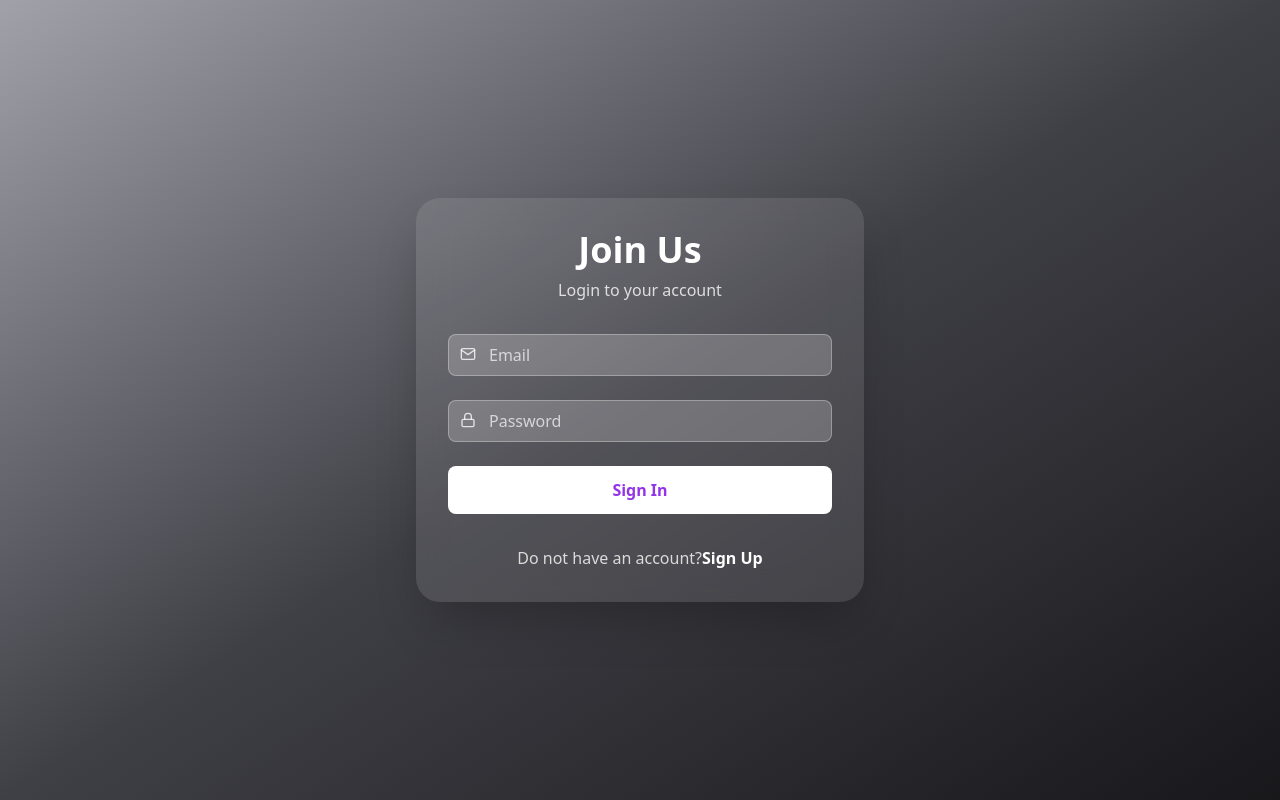
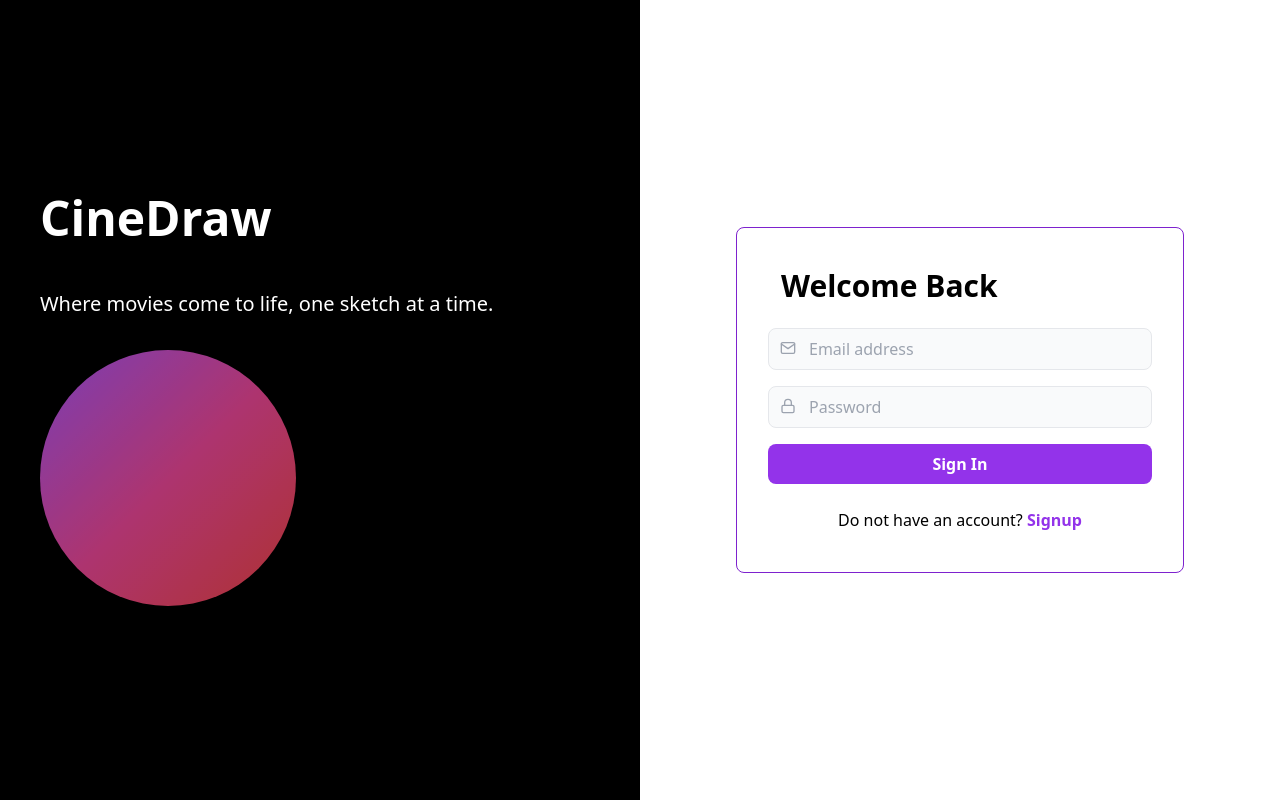
Before and after one commit to Adityaat2810/CineSketch, a React (Vite) app in the folder client/: page /signin in a window 1280 px wide. Built offline with nearby package versions, Linux system fonts and the light colour scheme.

Commit message:
worked on ui

```diff
--- a/client/package.json
+++ b/client/package.json
@@ -23,6 +23,7 @@
     "clsx": "^2.1.1",
     "framer-motion": "^11.3.21",
     "lucide-react": "^0.408.0",
+    "next-themes": "^0.3.0",
     "react": "^18.3.1",
     "react-color": "^2.19.3",
     "react-colorful": "^5.6.1",
--- a/client/src/App.tsx
+++ b/client/src/App.tsx
@@ -15,7 +15,7 @@ const App = () => {
 
   return (
     <Suspense fallback={<Loader />}>
-      {!noHeaderRoutes.includes(location.pathname) && <Header />}
+      {!noHeaderRoutes.includes(location.pathname) && <div ><Header/></div> }
       <Routes>
         <Route element={<ProtectedRoute />}>
           <Route path='/' element={<Home />} />
--- a/client/src/components/Header.tsx
+++ b/client/src/components/Header.tsx
@@ -1,30 +1,60 @@
 import { ModeToggle } from "./mode-toogel"
+import { Button } from "./ui/button"
+import { Avatar } from "./utils/avatar"
+import { Search } from "./utils/search"
+import { motion } from "framer-motion";
+import { FiMenu, FiSun, FiMoon } from 'react-icons/fi';
 
 function Header() {
+
   return (
+    <motion.header
+      initial={{ opacity: 0, y: -50 }}
+      animate={{ opacity: 1, y: 0 }}
+      transition={{ duration: 0.5 }}
+      className="bg-zinc-50 dark:bg-black text-whiteblack dark:text-white border-b border-gray-200 dark:border-gray-800"
+    >
+      <div className="container mx-auto px-4">
+        <div className="flex items-center justify-between h-20">
+          <div className="flex items-center space-x-8">
+            <a href="/" className="text-2xl font-bold bg-gradient-to-r from-purple-600 to-pink-600 dark:from-purple-400 dark:to-pink-400 text-transparent bg-clip-text">
+              CineDraw
+            </a>
+            <nav className="hidden md:flex space-x-6">
+              <NavLink href="/explore">Explore</NavLink>
+              <NavLink href="/create">Create</NavLink>
+              <NavLink href="/community">Community</NavLink>
+            </nav>
+          </div>
+          <div className="flex items-center space-x-6">
+            <div className="hidden md:block w-64 mr-8">
+              <Search />
+            </div>
+              <ModeToggle/>
 
-    <div className="bg-slate-200 dark:bg-slate-800 h-[70px]  pr-2 pt-2
-      flex justify-between">
-
-      <div>
-
-        <h1 className="flex justify-center ml-10 text-2xl
-        text-zinc-600 dark:text-zinc-400">
-          Cine Draw</h1>
-
-      </div>
-      <div className="flex
-        justify-end">
-        <div >
-          <ModeToggle />
+            <Button variant="ghost" className="rounded-full p-2 bg-gray-100 dark:bg-gray-800">
+              <Avatar />
+            </Button>
+            <Button className="md:hidden" variant="ghost">
+              <FiMenu size={24} />
+            </Button>
+          </div>
         </div>
       </div>
+    </motion.header>
+  )
+}
 
-
-    </div>
-
-
-
+//@ts-ignore
+function NavLink({ href, children }) {
+  return (
+    <a
+      href={href}
+      className="text-gray-600 dark:text-gray-300 hover:text-black dark:hover:text-white transition-colors duration-200 relative group"
+    >
+      {children}
+      <span className="absolute left-0 bottom-0 w-full h-0.5 bg-gradient-to-r from-purple-600 to-pink-600 dark:from-purple-400 dark:to-pink-400 transform scale-x-0 group-hover:scale-x-100 transition-transform duration-200"></span>
+    </a>
   )
 }
 
--- a/client/src/components/authentication/signin-form.tsx
+++ b/client/src/components/authentication/signin-form.tsx
@@ -3,6 +3,7 @@ import { SignInInput, signInInput } from '@adityaat2810/cine-draw';
 import { zodResolver } from "@hookform/resolvers/zod";
 import axios from "axios";
 import { useNavigate } from "react-router-dom";
+import { motion } from "framer-motion";
 import { FiMail, FiLock } from 'react-icons/fi';
 
 export const SignInForm = () => {
@@ -34,37 +35,48 @@ export const SignInForm = () => {
   };
 
   return (
-    <form onSubmit={form.handleSubmit(onSubmit)} className="space-y-6">
-      <div className="relative">
-        <FiMail className="absolute top-3 left-3 text-white text-opacity-80" />
+    <div>
+      <h2 className="text-3xl font-bold mb-6 ml-8">Welcome Back</h2>
+      <form onSubmit={form.handleSubmit(onSubmit)} className="space-y-4 max-w-sm mx-auto">
+        <motion.div
+          whileHover={{ scale: 1.02 }}
+          className="relative"
+        >
+          <FiMail className="absolute top-3 left-3 text-gray-400" />
           <input
             {...form.register("email")}
             type="email"
-          placeholder="Email"
-          className="w-full bg-white bg-opacity-20 text-white placeholder-white placeholder-opacity-70 border border-white border-opacity-30 rounded-lg py-2 px-4 pl-10 focus:outline-none focus:ring-2 focus:ring-white focus:ring-opacity-50"
+            placeholder="Email address"
+            className="w-full bg-gray-50 text-gray-800 border border-gray-200 rounded-lg py-2 px-4 pl-10 focus:outline-none focus:ring-2 focus:ring-purple-300 focus:border-transparent transition duration-300"
           />
           {form.formState.errors.email && (
-          <p className="mt-1 text-xs text-red-300">{form.formState.errors.email.message}</p>
+            <p className="text-xs text-red-500 mt-1">{form.formState.errors.email.message}</p>
           )}
-      </div>
-      <div className="relative">
-        <FiLock className="absolute top-3 left-3 text-white text-opacity-80" />
+        </motion.div>
+        <motion.div
+          whileHover={{ scale: 1.02 }}
+          className="relative"
+        >
+          <FiLock className="absolute top-3 left-3 text-gray-400" />
           <input
             {...form.register("passwordHash")}
             type="password"
             placeholder="Password"
-          className="w-full bg-white bg-opacity-20 text-white placeholder-white placeholder-opacity-70 border border-white border-opacity-30 rounded-lg py-2 px-4 pl-10 focus:outline-none focus:ring-2 focus:ring-white focus:ring-opacity-50"
+            className="w-full bg-gray-50 text-gray-800 border border-gray-200 rounded-lg py-2 px-4 pl-10 focus:outline-none focus:ring-2 focus:ring-purple-300 focus:border-transparent transition duration-300"
           />
           {form.formState.errors.passwordHash && (
-          <p className="mt-1 text-xs text-red-300">{form.formState.errors.passwordHash.message}</p>
+            <p className="text-xs text-red-500 mt-1">{form.formState.errors.passwordHash.message}</p>
           )}
-      </div>
-      <button
+        </motion.div>
+        <motion.button
+          whileHover={{ scale: 1.05 }}
+          whileTap={{ scale: 0.95 }}
           type="submit"
-        className="w-full bg-white text-purple-600 font-bold py-3 px-4 rounded-lg hover:bg-opacity-90 transition duration-300"
+          className="w-full bg-purple-600 text-white font-semibold py-2 rounded-lg hover:bg-purple-700 transition duration-300 mt-6"
         >
           Sign In
-      </button>
+        </motion.button>
       </form>
+    </div>
   );
 };
--- a/client/src/components/authentication/signup-form.tsx
+++ b/client/src/components/authentication/signup-form.tsx
@@ -43,9 +43,9 @@ export const SignupForm = () => {
 
 
   return (
-    <div className="border border-zinc-500
-     rounded-lg
-     px-3 py-20">
+    <div >
+       <h2 className="text-3xl font-bold mb-6 ml-8">Join the Show</h2>
+
        <form onSubmit={form.handleSubmit(onSubmit)} className="space-y-4 max-w-sm mx-auto">
       <motion.div
         whileHover={{ scale: 1.02 }}
--- /dev/null
+++ b/client/src/components/utils/avatar.tsx
@@ -0,0 +1,12 @@
+import { FiUser } from "react-icons/fi";
+
+export function Avatar() {
+    return (
+      <div className="w-8 h-8 rounded-full bg-purple-400 flex
+      justify-center items-center">
+        {/* You can add an image or initials here */}
+        <p>as</p>
+
+      </div>
+    )
+  }
--- /dev/null
+++ b/client/src/components/utils/search.tsx
@@ -0,0 +1,9 @@
+export function Search() {
+    return (
+      <input
+        type="search"
+        placeholder="Search..."
+        className="px-4 py-2 border rounded-md"
+      />
+    )
+  }
--- a/client/src/pages/signin.tsx
+++ b/client/src/pages/signin.tsx
@@ -1,4 +1,5 @@
 import { SignInForm } from "@/components/authentication/signin-form";
+import { motion } from "framer-motion";
 import { useNavigate } from "react-router-dom";
 
 function SignIn() {
@@ -6,28 +7,45 @@ function SignIn() {
 
   return (
 
+    <div className="min-h-screen bg-black text-white flex flex-col lg:flex-row">
+      {/* Left side - Animation and Text */}
+      <motion.div
+        initial={{ opacity: 0, x: -50 }}
+        animate={{ opacity: 1, x: 0 }}
+        transition={{ duration: 0.8 }}
+        className="lg:w-1/2 p-10 flex flex-col justify-center items-center lg:items-start space-y-8"
+      >
+        <h1 className="text-5xl font-bold mb-4">CineDraw</h1>
+        <p className="text-xl mb-6">Where movies come to life, one sketch at a time.</p>
+        <div className="w-64 h-64 rounded-full bg-gradient-to-br from-purple-500 via-pink-500 to-red-500 animate-pulse"></div>
+      </motion.div>
 
-
-
-  <div className="min-h-screen bg-gradient-to-br  from-zinc-400 via-zinc-700 to-zinc-900 flex justify-center items-center p-4">
-  <div className="bg-white bg-opacity-10 backdrop-blur-lg rounded-3xl shadow-2xl p-8 max-w-md w-full">
-    <div className="text-center mb-8">
-      <h1 className="text-4xl font-extrabold text-white mb-2">Join Us</h1>
-      <p className="text-white text-opacity-80">Login to your account </p>
-    </div>
+      {/* Right side - Signup Form */}
+      <motion.div
+        initial={{ opacity: 0, x: 50 }}
+        animate={{ opacity: 1, x: 0 }}
+        transition={{ duration: 0.8, delay: 0.2 }}
+        className="lg:w-1/2 bg-white text-black p-10 flex flex-col justify-center"
+      >
+        <div className="max-w-md mx-auto w-full
+         border border-purple-700
+        rounded-lg
+         px-3 py-10">
           <SignInForm />
-    <div className="mt-8 text-center text-white text-opacity-80">
-      Do not have an account?
+          <div className="mt-6 text-center">
+            Do not have an account?{" "}
             <button
               onClick={() => navigate('/signup')}
-        className="text-white font-semibold hover:text-opacity-100 transition duration-300"
+              className="text-purple-600 font-semibold hover:text-purple-800 transition duration-300"
             >
-        Sign Up
+              Signup
             </button>
           </div>
         </div>
+      </motion.div>
     </div>
   );
+
 }
 
 export default SignIn;
--- a/client/src/pages/signup.tsx
+++ b/client/src/pages/signup.tsx
@@ -27,8 +27,10 @@ function Signup() {
         transition={{ duration: 0.8, delay: 0.2 }}
         className="lg:w-1/2 bg-white text-black p-10 flex flex-col justify-center"
       >
-        <div className="max-w-md mx-auto w-full">
-          <h2 className="text-3xl font-bold mb-6 ml-8">Join the Show</h2>
+        <div className="max-w-md mx-auto w-full
+       border border-purple-700
+        rounded-lg
+        px-3 py-10">
           <SignupForm />
           <div className="mt-6 text-center">
             Already have an account?{" "}
```
Also changed, not shown: 1 other file (tests, documents, lock files or other folders). Lines whose indentation alone changed are shown as unchanged.
